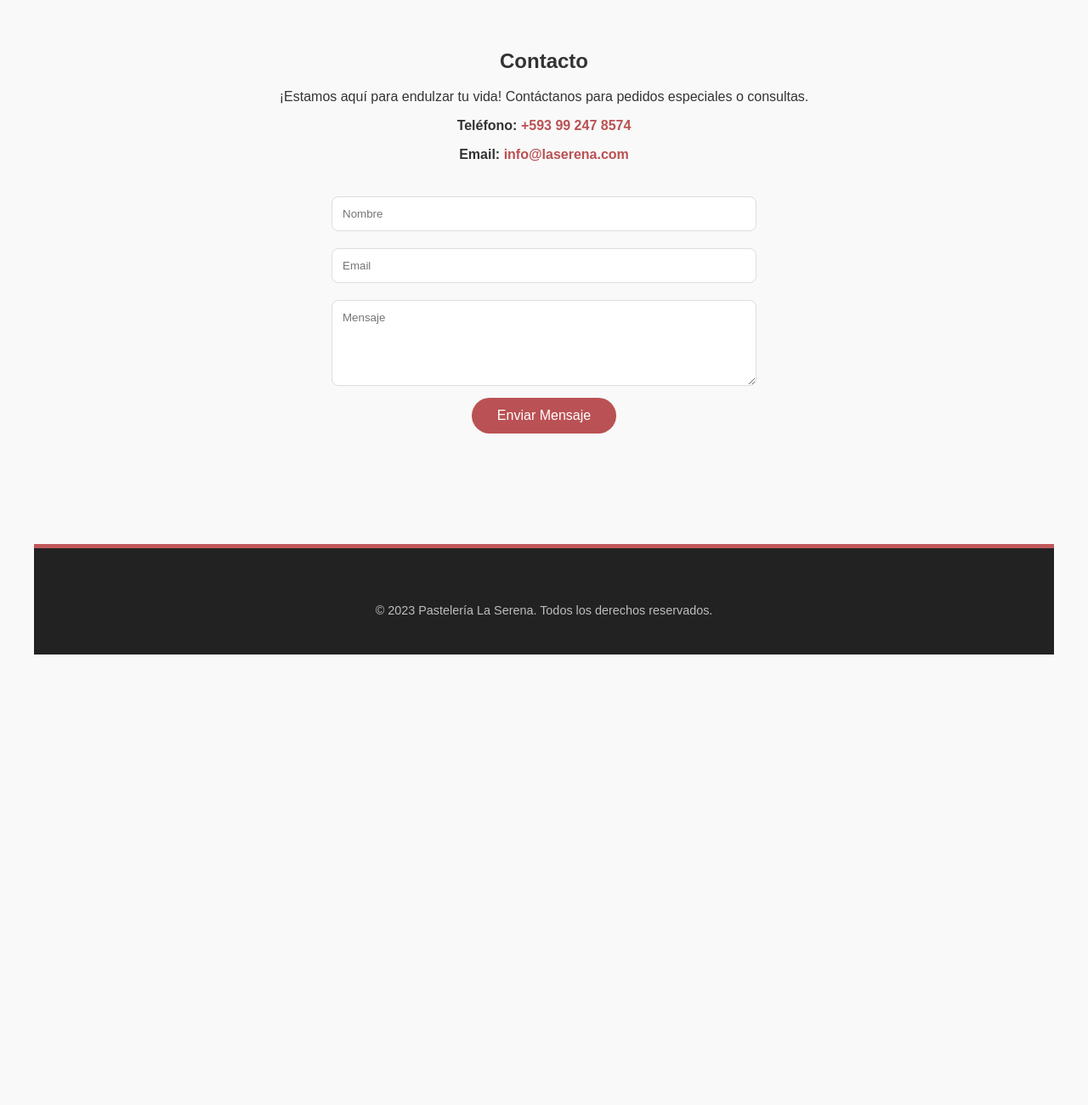
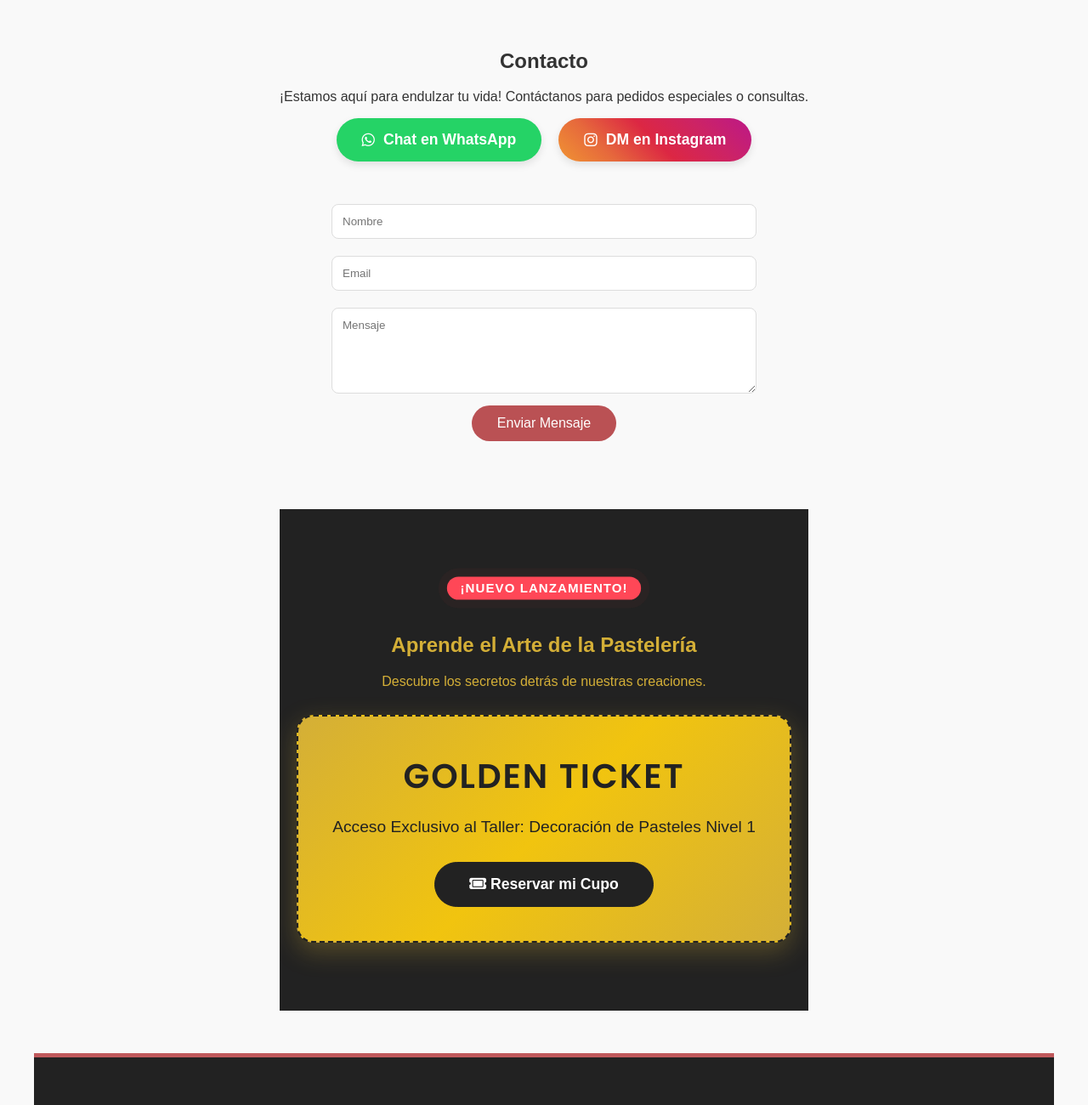
Before and after one commit to JotaC95/LaSerenaPage, a website built with Vite: page index.html in a window 1280 px wide. Shown: the part 2300-3600 px from the top of the page at 85% size. Before the commit the page ends 3070 px from the top, so only its background shows below. Built offline with nearby package versions, Linux system fonts and the light colour scheme.

Commit message:
Add masterclass section and update contact options
Introduced a new 'Masterclass' section promoting a pastry workshop with a 'Golden Ticket' feature. Updated the contact section to include WhatsApp and Instagram direct message buttons, and enhanced related styles for improved user experience.

```diff
--- a/index.html
+++ b/index.html
@@ -106,8 +106,14 @@
             <h2>Contacto</h2>
             <p>¡Estamos aquí para endulzar tu vida! Contáctanos para pedidos especiales o consultas.</p>
             <div class="contact-info">
-                <p><strong>Teléfono:</strong> <a href="tel:+593992478574">+593 99 247 8574</a></p>
-                <p><strong>Email:</strong> <a href="mailto:jota.crow@gmail.com">info@laserena.com</a></p>
+                <a href="https://wa.me/593992478574?text=Hola,%20tengo%20una%20consulta" target="_blank"
+                    class="app-btn whatsapp-btn">
+                    <i class="fa-brands fa-whatsapp"></i> Chat en WhatsApp
+                </a>
+                <a href="https://www.instagram.com/direct/t/la_serena_pasteleria/" target="_blank"
+                    class="app-btn instagram-btn">
+                    <i class="fa-brands fa-instagram"></i> DM en Instagram
+                </a>
             </div>
             <form class="contact-form" id="contactForm">
                 <input type="text" id="nameInput" placeholder="Nombre" required />
@@ -116,6 +122,25 @@
                 <button type="submit">Enviar Mensaje</button>
                 <div id="formFeedback" class="form-feedback"></div>
             </form>
+        </section>
+
+        <!-- Masterclass Section (New Feature) -->
+        <section class="masterclass-section">
+            <div class="masterclass-content hidden">
+                <span class="new-badge">¡Nuevo Lanzamiento!</span>
+                <h2>Aprende el Arte de la Pastelería</h2>
+                <p>Descubre los secretos detrás de nuestras creaciones.</p>
+
+                <div class="golden-ticket">
+                    <div class="ticket-shine"></div>
+                    <h3>Golden Ticket</h3>
+                    <p>Acceso Exclusivo al Taller: Decoración de Pasteles Nivel 1</p>
+                    <a href="https://wa.me/593992478574?text=Hola,%20quiero%20reservar%20mi%20cupo%20para%20el%20curso%20de%20pastelería"
+                        target="_blank" class="cta-button">
+                        <i class="fa-solid fa-ticket"></i> Reservar mi Cupo
+                    </a>
+                </div>
+            </div>
         </section>
 
         <!-- Footer -->
--- a/src/style.css
+++ b/src/style.css
@@ -449,13 +449,46 @@ nav ul li a:hover {
 }
 
 .contact-info {
-  margin-bottom: 30px;
+  display: flex;
+  justify-content: center;
+  gap: 20px;
+  flex-wrap: wrap;
+  margin-bottom: 40px;
 }
 
-.contact-info a {
+.app-btn {
+  display: flex;
+  align-items: center;
+  gap: 10px;
   text-decoration: none;
-  color: var(--secondary-color);
+  padding: 15px 30px;
+  border-radius: 50px;
   font-weight: bold;
+  font-size: 1.1em;
+  color: white;
+  transition: transform 0.3s, box-shadow 0.3s;
+  box-shadow: 0 4px 10px rgba(0, 0, 0, 0.1);
+}
+
+.app-btn:hover {
+  transform: translateY(-3px);
+  box-shadow: 0 8px 20px rgba(0, 0, 0, 0.2);
+}
+
+.whatsapp-btn {
+  background-color: #25D366;
+}
+
+.whatsapp-btn:hover {
+  background-color: #1ebc57;
+}
+
+.instagram-btn {
+  background: linear-gradient(45deg, #f09433 0%, #e6683c 25%, #dc2743 50%, #cc2366 75%, #bc1888 100%);
+}
+
+.instagram-btn:hover {
+  opacity: 0.9;
 }
 
 .contact-form {
@@ -727,3 +760,130 @@ footer p {
   transform: translateY(-5px);
   box-shadow: 0 10px 20px rgba(0, 0, 0, 0.15);
 }
+
+/* Masterclass Section */
+.masterclass-section {
+  padding: 80px 20px;
+  background-color: #222;
+  /* Dark Premium Background */
+  color: #d4af37;
+  /* Gold Text */
+  text-align: center;
+  position: relative;
+  overflow: hidden;
+}
+
+.masterclass-content {
+  max-width: 800px;
+  margin: 0 auto;
+  position: relative;
+  z-index: 2;
+}
+
+.new-badge {
+  background-color: #ff4757;
+  color: white;
+  padding: 5px 15px;
+  border-radius: 20px;
+  text-transform: uppercase;
+  font-weight: bold;
+  font-size: 0.9em;
+  letter-spacing: 1px;
+  margin-bottom: 20px;
+  display: inline-block;
+  box-shadow: 0 0 15px rgba(255, 71, 87, 0.5);
+  animation: pulse 2s infinite;
+}
+
+@keyframes pulse {
+  0% {
+    transform: scale(1);
+    box-shadow: 0 0 0 0 rgba(255, 71, 87, 0.7);
+  }
+
+  70% {
+    transform: scale(1.05);
+    box-shadow: 0 0 0 10px rgba(255, 71, 87, 0);
+  }
+
+  100% {
+    transform: scale(1);
+    box-shadow: 0 0 0 0 rgba(255, 71, 87, 0);
+  }
+}
+
+.golden-ticket {
+  background: linear-gradient(135deg, #d4af37 0%, #f1c40f 50%, #d4af37 100%);
+  color: #222;
+  padding: 40px;
+  border-radius: 20px;
+  margin-top: 30px;
+  position: relative;
+  border: 2px dashed #222;
+  box-shadow: 0 10px 30px rgba(212, 175, 55, 0.3);
+  transform-style: preserve-3d;
+  transition: transform 0.5s;
+}
+
+.golden-ticket:hover {
+  transform: rotateX(10deg) rotateY(10deg);
+}
+
+.golden-ticket h3 {
+  font-family: var(--font-display);
+  font-size: 2.5em;
+  margin: 0 0 10px;
+  text-transform: uppercase;
+  letter-spacing: 2px;
+}
+
+.golden-ticket p {
+  font-size: 1.2em;
+  margin-bottom: 30px;
+  font-weight: 500;
+}
+
+.cta-button {
+  display: inline-block;
+  background-color: #222;
+  color: #fff;
+  padding: 15px 40px;
+  border-radius: 30px;
+  text-decoration: none;
+  font-weight: bold;
+  font-size: 1.1em;
+  transition: all 0.3s;
+  border: 1px solid #222;
+}
+
+.cta-button:hover {
+  background-color: transparent;
+  color: #222;
+  border-color: #222;
+  transform: translateY(-3px);
+}
+
+.ticket-shine {
+  position: absolute;
+  top: 0;
+  left: -100%;
+  width: 50%;
+  height: 100%;
+  background: linear-gradient(to right, rgba(255, 255, 255, 0) 0%, rgba(255, 255, 255, 0.3) 50%, rgba(255, 255, 255, 0) 100%);
+  transform: skewX(-25deg);
+  animation: shine 6s infinite;
+}
+
+@keyframes shine {
+  0% {
+    left: -100%;
+  }
+
+  20% {
+    left: 200%;
+  }
+
+  100% {
+    left: 200%;
+  }
+}
```
